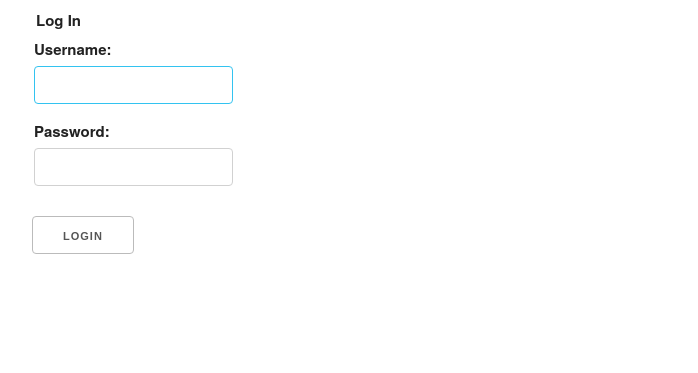
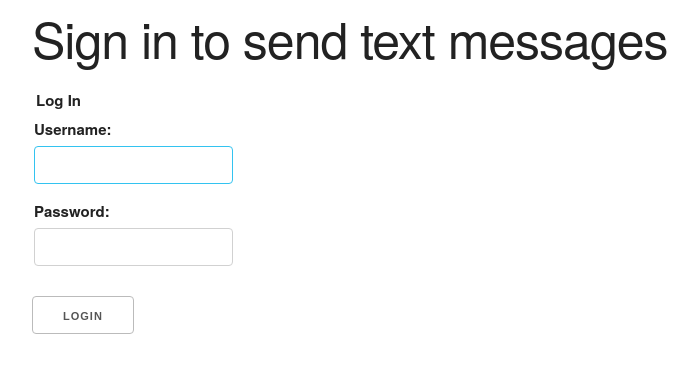
Before and after one commit to mivicker/secundarius, a Django app: page /login/ in a window 1280 px wide. Shown: the top 373 px of the page, without its empty margins (128-826 px from the left). Run offline with Django 3.2, Linux system fonts and the light colour scheme; parts of the project's set-up code (start-up, migrations or seed data) failed here and were passed over.

Commit message:
added header to login page

```diff
--- a/users/templates/users/login.html
+++ b/users/templates/users/login.html
@@ -1,5 +1,6 @@
 {% extends "texts/base.html" %}
 {% block content %}
+<h1>Sign in to send text messages</h1>
         <form method="POST">
             {% csrf_token %}
             <fieldset class="form-group">
```
